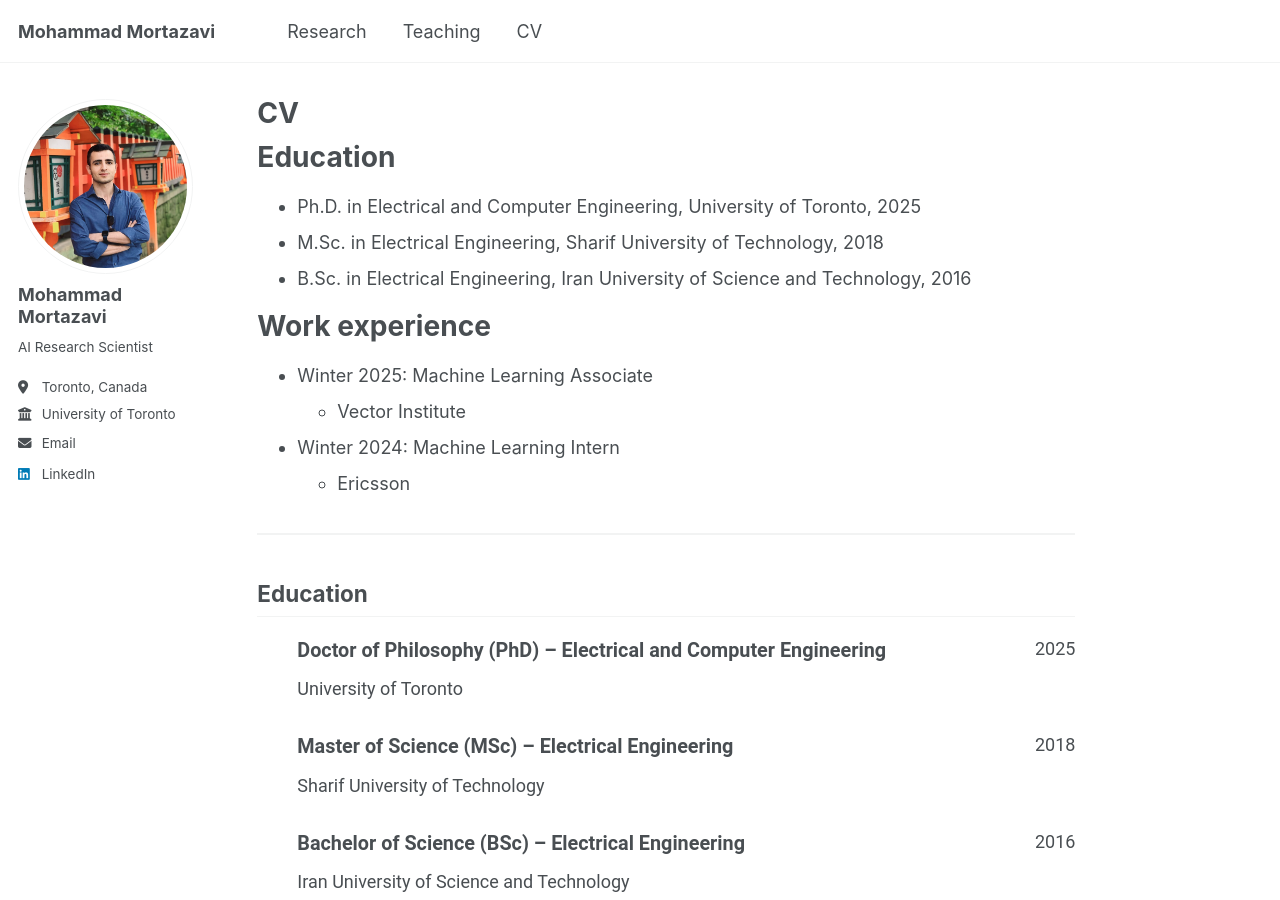
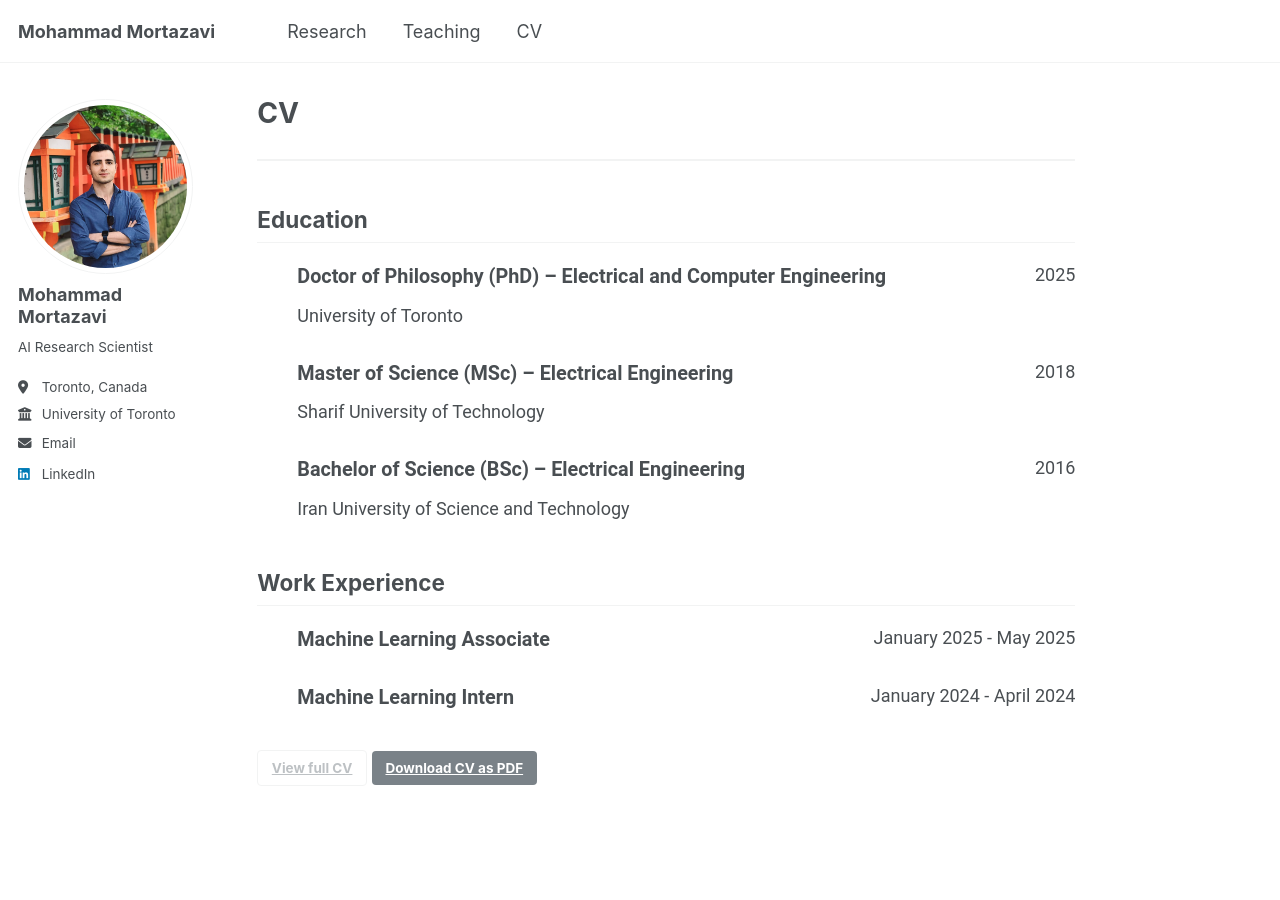
Before and after one commit to mortazawi/mortazawi.github.io, a Jekyll site: the page built from _pages/cv.md, in a window 1280 px wide and 900 px high. Built offline with Jekyll 4.4.1, drawn with Linux system fonts in a browser that asks for light colours; a script that is not in the unit is left out.

Commit message:
Update cv.md

```diff
--- a/_pages/cv.md
+++ b/_pages/cv.md
@@ -9,20 +9,6 @@ redirect_from:
 
 {% include base_path %}
 
-Education
-======
-* Ph.D. in Electrical and Computer Engineering, University of Toronto, 2025
-* M.Sc. in Electrical Engineering, Sharif University of Technology, 2018
-* B.Sc. in Electrical Engineering, Iran University of Science and Technology, 2016
-
-Work experience
-======
-* Winter 2025: Machine Learning Associate
-  * Vector Institute
-
-* Winter 2024: Machine Learning Intern
-  * Ericsson
-
 {% include cv-template.html %}
 
 <div class="cv-download-links">
```
